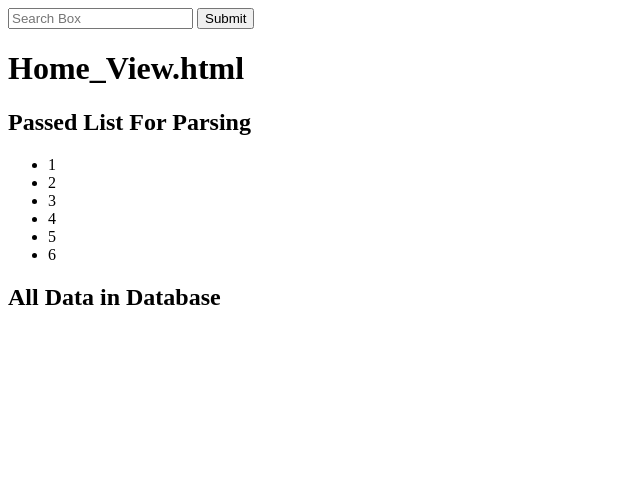
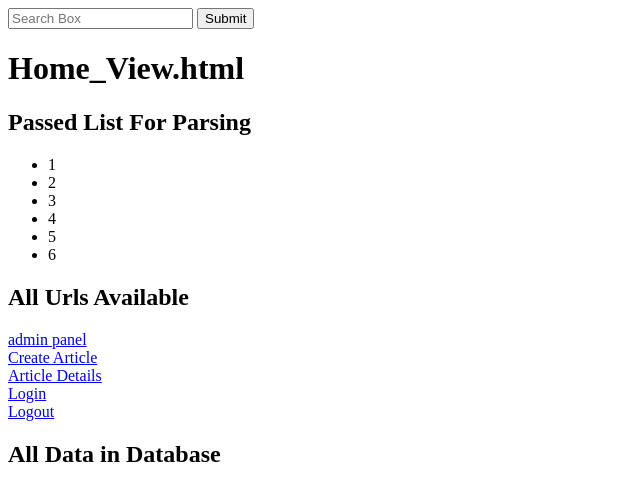
Before and after one commit to gktirkha/django_learning, a Django app: page / in a window 1280 px wide. Shown: the top 501 px of the page, without its empty margins (0-640 px from the left). Run offline with Django 3.2, Linux system fonts and the light colour scheme; data that the repository does not hold is empty.

Commit message:
add all urls in home view

```diff
--- a/django_learning/views.py
+++ b/django_learning/views.py
@@ -14,8 +14,15 @@ def home_view(request):
         article = None
 
     my_list = [1, 2, 3, 4, 5, 6]
+    url_list = [
+        {"name": "admin panel", "url": "/admin/"},
+        {"name": "Create Article", "url": "/articles/create/"},
+        {"name": "Article Details", "url": "/articles/1"},
+        {"name": "Login", "url": "/login/"},
+        {"name": "Logout", "url": "/logout/"},
+    ]
     query_set = Article.objects.all()
-    context['my_list'], context['qs'], context["article_obj"] = my_list, query_set, article
+    context['my_list'], context['qs'], context["article_obj"], context['url_list'] = my_list, query_set, article, url_list
 
     HTML_STRING = render_to_string("home_view.html", context=context)
     return HttpResponse(HTML_STRING)
--- a/templates/home_view.html
+++ b/templates/home_view.html
@@ -22,6 +22,11 @@
 
 {% endif %}
 
+<h2>All Urls Available</h2>
+{% for x in url_list %}
+    <a href="{{x.url}}"> {{x.name}} </a> <br>
+{%endfor%}
+
 <h2>All Data in Database</h2>
 <ul>
     {% for x in qs %}
```
Also changed, not shown: README.md.
